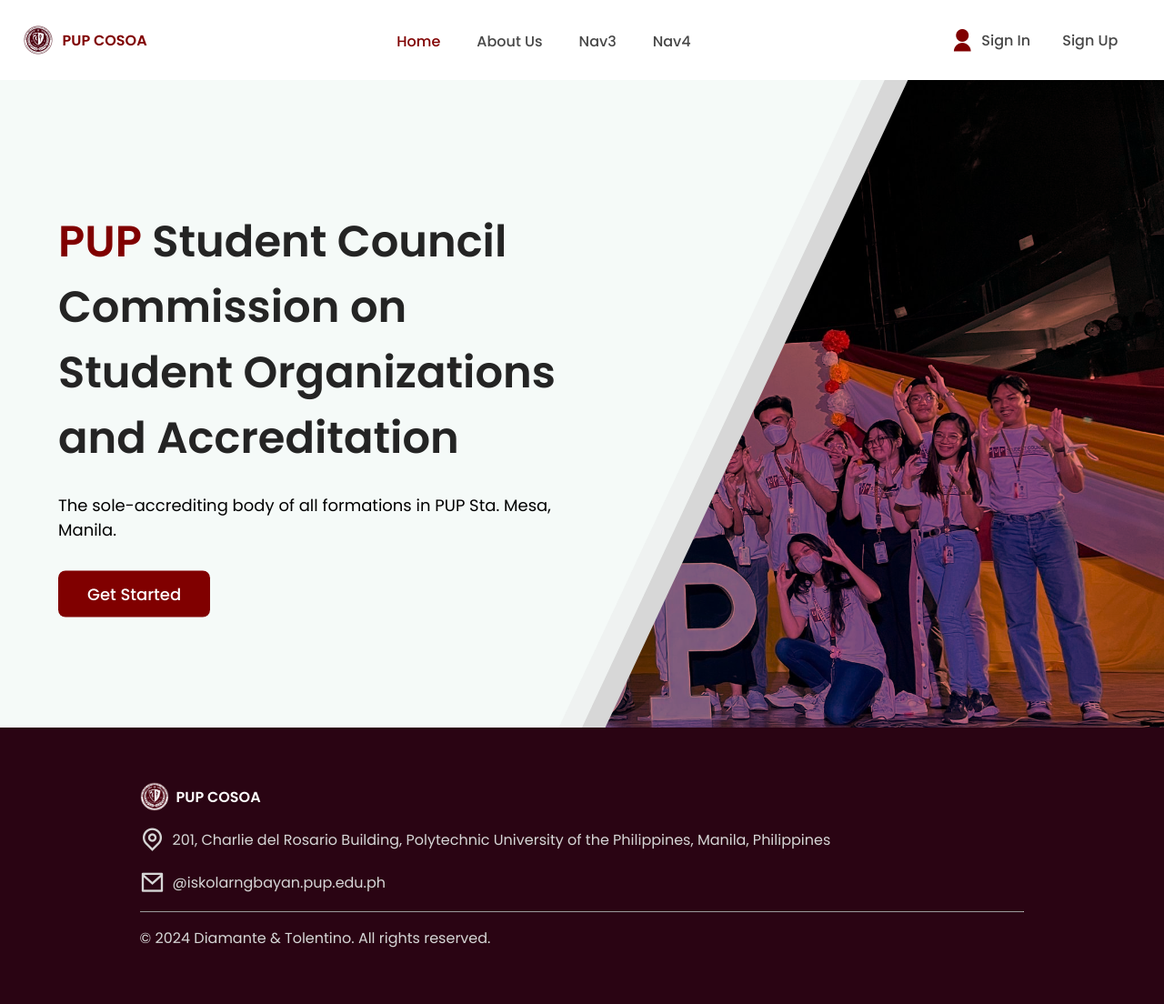
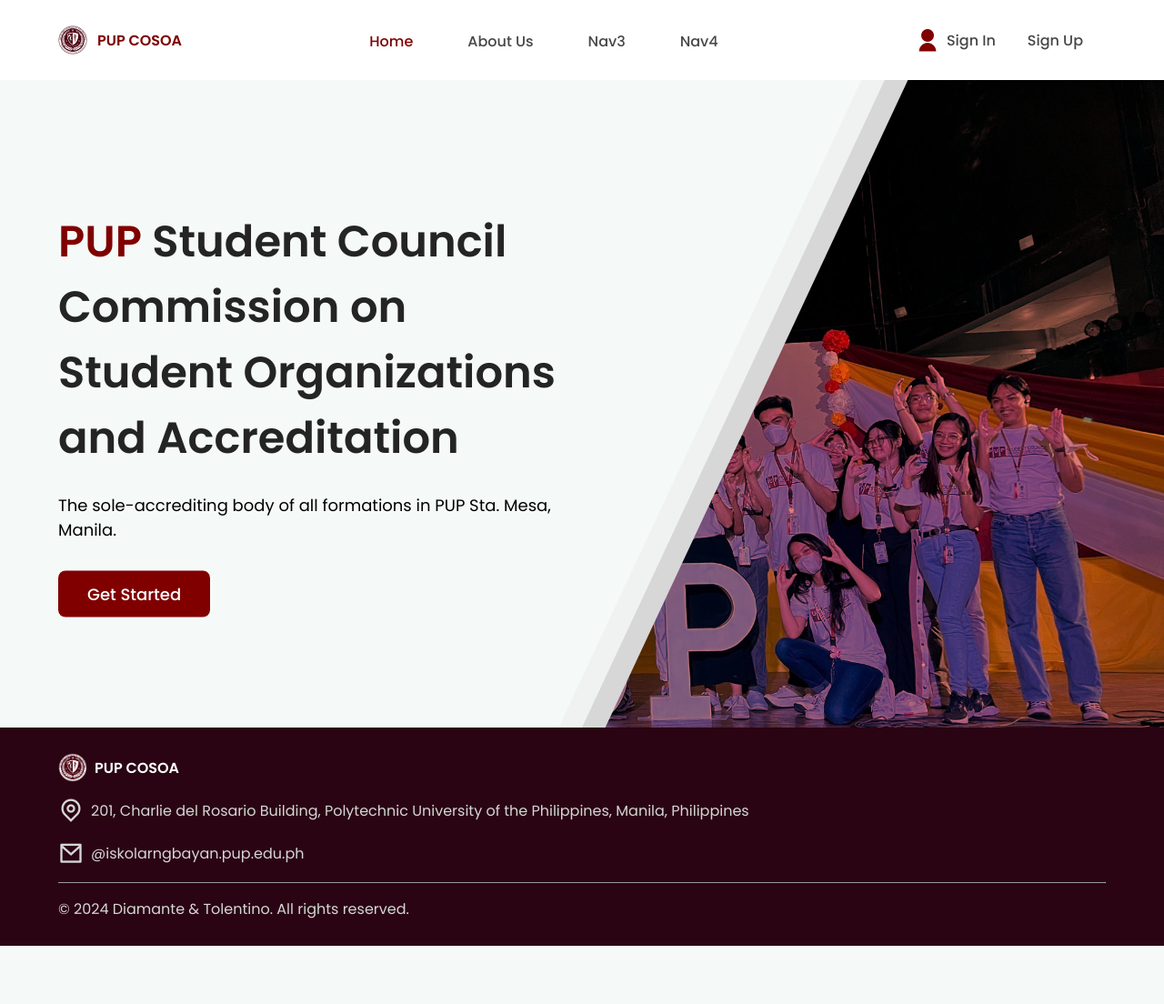
Before and after one commit to jewelldmnt/COSOA-Forms, a Flask app: page / in a window 1280 px wide. Shown: the whole page at 91% size. After the commit the page ends 1040 px from the top, so only its background shows below. Run offline with Flask 3, Linux system fonts and the light colour scheme; some libraries are stand-ins or nearby versions.

Commit message:
Fixed container sizing

```diff
--- a/static/css/stylesheet.css
+++ b/static/css/stylesheet.css
@@ -104,8 +104,10 @@
 
 /*=============== TEMPLATE ===============*/
 .container {
-  max-width: 1220px;
+  max-width: 1000vw;
   margin-inline: 1.5rem;
+  margin-left: 12%;
+  margin-right: 12%
 }
 
 .grid {
@@ -163,16 +165,19 @@
 
 /*=============== Header and Nav ===============*/
 header {
-  height: var(--header-height);
   position: fixed;
   width: 100%;
   background-color: var(--white);
   top: 0;
   z-index: 1000;
+
+}
+
+.nav{
+  height: var(--header-height);
   display: flex;
   align-items: center;
   justify-content: space-between;
-  padding: 28px 12%;
   transition: all 0.5s ease;
 }
 
@@ -331,12 +336,17 @@
   bottom: 0;
   width: 100%;
   background-color: var(--maroon);
-  padding: 28px 12%;
   text-align: left;
+  height: 15rem;
 }
 
 .footer__container {
-  padding: 2rem 0;
+  display: flex;
+  flex-direction: column;
+  align-items: flex-start; /* Align content to the left */
+  justify-content: center; /* Center content vertically */
+  height: 100%; /* Ensure the container takes full height */
+  transition: all 0.5s ease;
 }
 
 .footer__title {
@@ -376,23 +386,7 @@
 }
 
 /*=============== RESPONSIVENESS ===============*/
-/* For large devices */
-@media (max-width: 1280px) {
-  .container {
-    margin-left: 4rem;
-    margin-right: 4rem;
-  }
-  header {
-    padding: 14px 2%;
-    transition: 0.2s;
-  }
-  .nav__list a {
-    padding: 5px 0;
-    margin: 0px 20px;
-  }
-}
-
-@media (max-width: 1090px) {
+@media (max-width: 1080px) {
   .container {
     margin-inline: auto;
   }
@@ -429,3 +423,11 @@
     right: 2%;
   }
 }
+
+/* For large devices */
+@media (max-width: 1440px) {
+  .container {
+    margin-left: 4rem;
+    margin-right: 4rem;
+  }
+}
--- a/templates/index.html
+++ b/templates/index.html
@@ -23,6 +23,7 @@
 <body>
     <!--==================== HEADER ====================-->
     <header>
+        <nav class="nav container">
             <a href="#" class="nav__logo">
                 <img src="static/image/COSOA_Logo.png" width="32" height="32" alt="COSOA Logo"></img>
                 <span class="logo__text">PUP COSOA</span>
@@ -41,6 +42,7 @@
                 <div class="bx bx-menu" id="menu--icon">
                 </div>
             </div>
+        </nav>
     </header>
 
     <main class="main">
@@ -68,7 +70,7 @@
 
     <!--==================== FOOTER ====================-->
     <footer class="footer">
-        <div class="footer__container">
+        <div class="footer__container container">
             <h1 class="footer__title">
                 <img src="static/image/COSOA_Logo_Footer.png" width="32" height="32" alt="COSOA Logo">
                 <span>PUP COSOA</span>
@@ -83,7 +85,7 @@
                 <span>@iskolarngbayan.pup.edu.ph</span>
             </p>
 
-            <hr size="1">
+            <hr size="1", width="100%">
 
             <span class="footer__copy">
                &#169; 2024 Diamante & Tolentino. All rights reserved.
```
Lines whose indentation alone changed are shown as unchanged.
